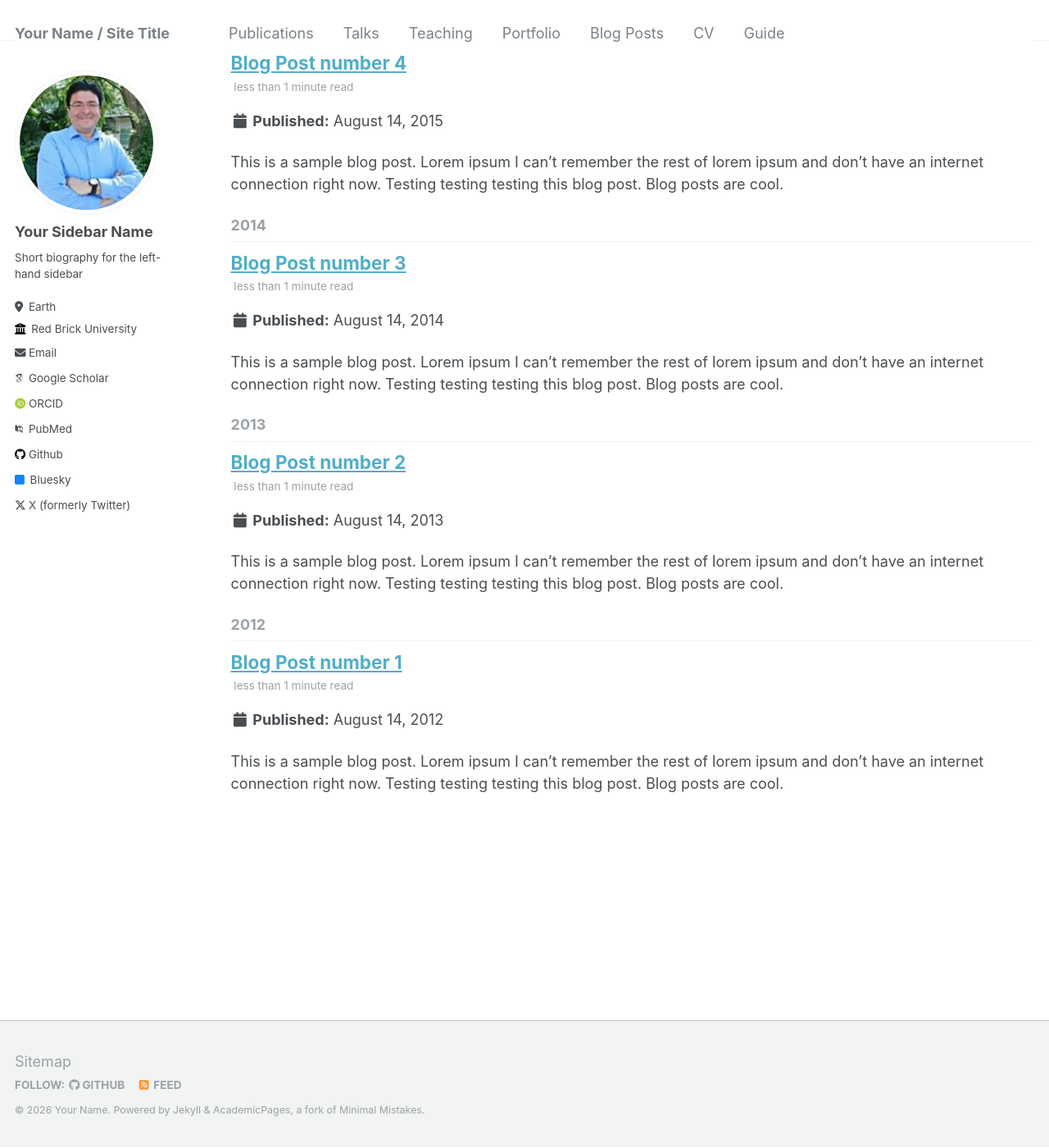
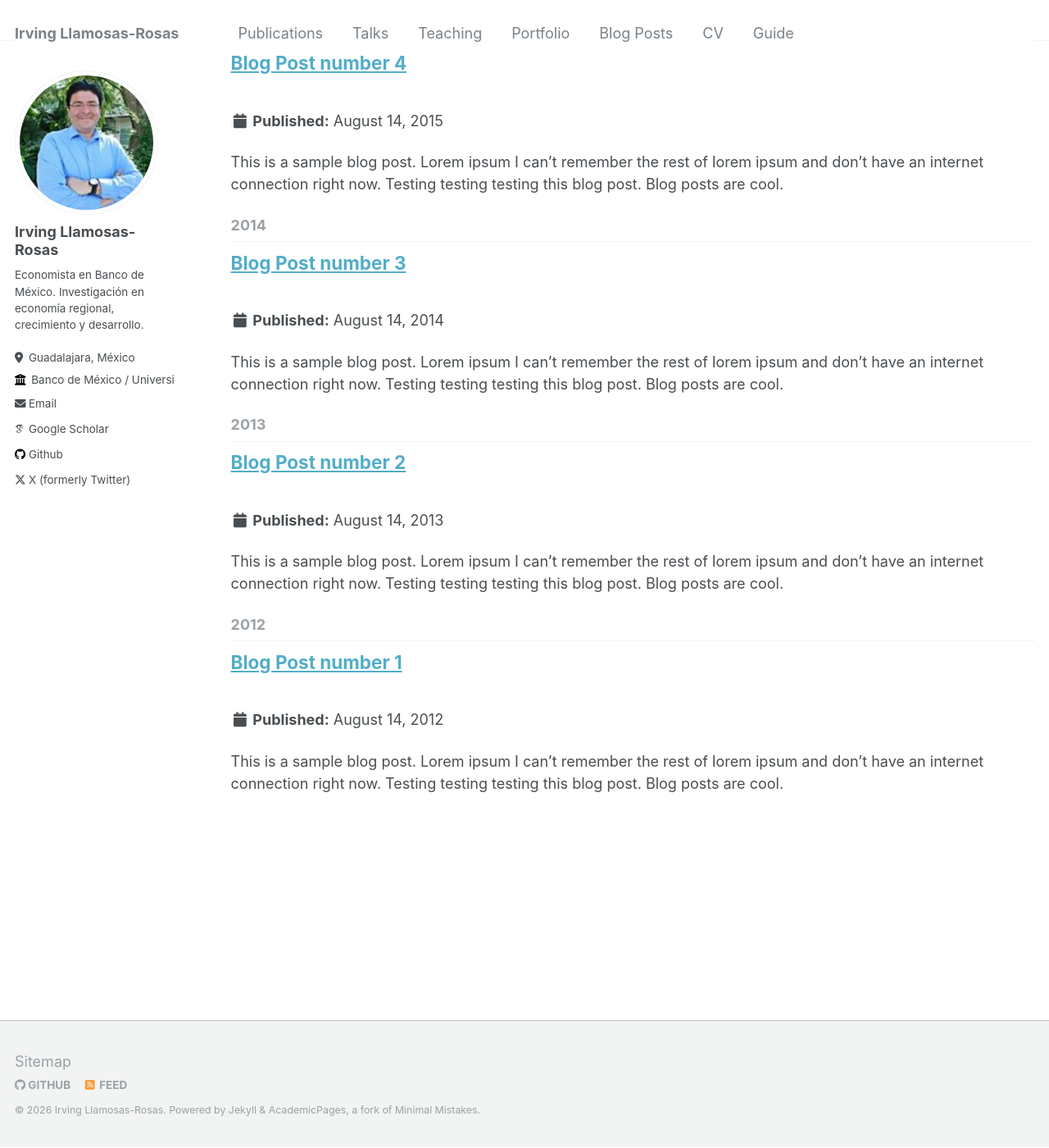
Before and after one commit to illamosas/illamosas.github.io, a Jekyll site: the page built from _pages/year-archive.html, in a window 1280 px wide and 1400 px high, scrolled down 336 px. Shown: the whole window at 82% size. Built offline with Jekyll 4.4.1, drawn with Linux system fonts in a browser that asks for light colours; some web fonts are replaced; part of the change alters nothing that is shown; some of the changed text lies outside the part shown.

Commit message:
Add files via upload

```diff
--- a/_config.yml
+++ b/_config.yml
@@ -1,145 +1,48 @@
-# Welcome to Jekyll!
-#
-# This config file is meant for settings that affect your entire site, values
-# which you are expected to set up once and rarely need to edit after that.
-# For technical reasons, this file is *NOT* reloaded automatically when you use
-# `jekyll serve -l -H localhost`. If you change this file, please restart the
-# server process.
+# Site Settings
+locale                   : "es-MX"
+title                    : "Irving Llamosas-Rosas"
+title_separator          : "-"
+name                     : "Irving Llamosas-Rosas"
+description              : "Economista Regional | Banco de México | Profesor Asociado, Universidad de Guadalajara"
+url                      : "https://illamosas.github.io"
+baseurl                  : ""
+repository               : "illamosas/illamosas.github.io"
 
-# Basic Site Settings
-locale                   : "en-US"
-title                    : "Your Name / Site Title"
-title_separator          : "-"
-name                     : &name "Your Name"
-description              : &description "personal description"
-url                      : https://academicpages.github.io # the base hostname & protocol for your site e.g. "https://mmistakes.github.io"
-baseurl                  : "" # the subpath of your site, e.g. "/blog"
-repository               : "academicpages/academicpages.github.io"
-
-# Site Author - The following control what appear as part of the author content on the side bar.
-#               If a field is blank the icon and link will not appear, otherwise it will be shown.
-#               Additional customization can be done by editing /_includes/author-profile.html
+# Site Author
 author:
-  # Biographic information
-  avatar           : "profile.png"
-  name             : "Your Sidebar Name"
-  pronouns         : # example: "she/her"
-  bio              : "Short biography for the left-hand sidebar"
-  location         : "Earth"
-  employer         : "Red Brick University"
-  uri              : # URL
-  email            : "none@example.org"
-
-  # Academic websites
-  arxiv            : # URL - Update with the correct link to your profile
-  googlescholar    : "https://scholar.google.com/citations?user=PS_CX0AAAAAJ"
-  impactstory      : # URL
-  orcid            : "http://orcid.org/yourorcidurl"
-  pubmed           : "https://www.ncbi.nlm.nih.gov/pubmed/?term=john+snow"
-  researchgate     : # URL
-
-  # Repositories and software development
-  bitbucket        : # Username - Update with your username on the site
-  codepen          : # Username
-  dribbble         : # Username
-  github           : "academicpages"
-  kaggle           : # Username
-  stackoverflow    : # User number or user number and name (i.e., use "1" or "1/jeff-atwood")
-
-  # Social media
-  bluesky          : "bsky.app" # Replace this with you Bluesky username
-  facebook         : # Username
-  flickr           : # Username
-  foursquare       : # Username
-  goodreads        : # Username
-  google_plus      : # Username
-  keybase          : # Username
-  instagram        : # Username
-  lastfm           : # Username
-  linkedin         : # Username
-  mastodon         : # URL
-  medium           : # URL
-  pinterest        : # Username
-  soundcloud       : # Username
-  steam            : # Username
-  telegram         : # URL
-  tumblr           : # Username
-  twitter          : "UniofOxford"  # Replace this with your X / Twitter handle
-  vine             : # Username
-  weibo            : # Username
-  wikipedia        : # Username
-  xing             : # Username
-  youtube          : # Username
-  zhihu            : # URL
-
-
-# Site Settings
-teaser                   :  # filename of teaser fallback teaser image placed in /images/, .e.g. "500x300.png"
-breadcrumbs              : false # true, false (default)
-words_per_minute         : 160
-future                   : true
-read_more                : "disabled" # if enabled, adds "Read more" links to excerpts
-talkmap_link             : false #change to true to add link to talkmap on talks page
-comments:
-  provider               : # false (default), "disqus", "discourse", "facebook", "google-plus", "staticman", "custom"
-  disqus:
-    shortname            :
-  discourse:
-    server               : # https://meta.discourse.org/t/embedding-discourse-comments-via-javascript/31963 , e.g.: meta.discourse.org
-  facebook:
-    appid                :
-    num_posts            : # 5 (default)
-    colorscheme          : # "light" (default), "dark"
-staticman:
-  allowedFields          : ['name', 'email', 'url', 'message']
-  branch                 : "gh-pages" # "master", "gh-pages"
-  commitMessage          : "New comment."
-  filename               : comment-{@timestamp}
-  format                 : "yml"
-  moderation             : true
-  path                   : "_data/comments/{options.slug}"
-  requiredFields         : ['name', 'email', 'message']
-  transforms:
-    email                : "md5"
-  generatedFields:
-    date:
-      type               : "date"
-      options:
-        format           : "iso8601" # "iso8601" (default), "timestamp-seconds", "timestamp-milliseconds"
-atom_feed:
-  hide                   : false     # change to true to hide the RSS feed in the footer
-  path                   : # blank (default) uses feed.xml
-
-
-# SEO Related
-google_site_verification :
-bing_site_verification   :
-alexa_site_verification  :
-yandex_site_verification :
-
-
-# Social Sharing
-twitter:
-  username               : &twitter
-facebook:
-  username               :
-  app_id                 :
-  publisher              :
-og_image                 :  # Open Graph/Twitter default site image
-# For specifying social profiles
-# - https://developers.google.com/structured-data/customize/social-profiles
-social:
-  type                   : # Person or Organization (defaults to Person)
-  name                   : # If the user or organization name differs from the site's name
-  links: # An array of links to social media profiles
-
-
-# Analytics
-analytics:
-  provider               :  "google-universal" # false (default), "google", "google-universal", "google-analytics-4", "custom"
-  google:
-    tracking_id          :
-
+  name             : "Irving Llamosas-Rosas"
+  avatar           : "profile.png"  # Pon tu foto en /images/profile.png
+  bio              : "Economista en Banco de México. Investigación en economía regional, crecimiento y desarrollo."
+  location         : "Guadalajara, México"
+  employer         : "Banco de México / Universidad de Guadalajara"
+  uri              :
+  email            : "irving.llamosas@academicos.udg.mx"
+  researchgate     :
+  uri              :
+  bitbucket        :
+  codepen          :
+  dribbble         :
+  flickr           :
+  facebook         :
+  foursquare       :
+  github           : "illamosas"
+  google_plus      :
+  keybase          :
+  instagram        :
+  lastfm           :
+  linkedin         :
+  orcid            :
+  pinterest        :
+  soundcloud       :
+  stackoverflow    :
+  steam            :
+  tumblr           :
+  twitter          : "llamosas"
+  vine             :
+  weibo            :
+  xing             :
+  youtube          :
+  googlescholar    : "https://scholar.google.com/citations?hl=en&user=VtDkDT0AAAAJ"
 
 # Reading Files
 include:
@@ -176,14 +79,12 @@ keep_files:
 encoding: "utf-8"
 markdown_ext: "markdown,mkdown,mkdn,mkd,md"
 
-
 # Conversion
 markdown: kramdown
 highlighter: rouge
 lsi: false
 excerpt_separator: "\n\n"
 incremental: false
-
 
 # Markdown Processing
 kramdown:
@@ -195,7 +96,6 @@ kramdown:
   toc_levels: 1..6
   smart_quotes: lsquo,rsquo,ldquo,rdquo
   enable_coderay: false
-
 
 # Collections
 collections:
@@ -211,7 +111,6 @@ collections:
   talks:
     output: true
     permalink: /:collection/:path/
-
 
 # Defaults
 defaults:
@@ -259,7 +158,7 @@ defaults:
       layout: single
       author_profile: true
       share: true
-      comment: true
+      comments: true
   # _talks
   - scope:
       path: ""
@@ -269,19 +168,16 @@ defaults:
       author_profile: true
       share: true
 
-
 # Sass/SCSS
 sass:
   sass_dir: _sass
-  style: compressed # http://sass-lang.com/documentation/file.SASS_REFERENCE.html#output_style
-
+  style: compressed
 
 # Outputting
 permalink: /:categories/:title/
-# paginate: 5 # amount of posts to show
+# paginate: 5
 # paginate_path: /page:num/
-timezone: America/Los_Angeles # http://en.wikipedia.org/wiki/List_of_tz_database_time_zones
-
+timezone: America/Mexico_City
 
 # Plugins
 plugins:
@@ -290,46 +186,8 @@ plugins:
   - jekyll-gist
   - jekyll-feed
   - jekyll-redirect-from
-# mimic GitHub Pages with --safe
-whitelist:
-  - jekyll-paginate
-  - jekyll-sitemap
-  - jekyll-gist
-  - jekyll-feed
-  - jemoji
-
-
-# Archives
-#  Type
-#  - GitHub Pages compatible archive pages built with Liquid ~> type: liquid (default)
-#  - Jekyll Archives plugin archive pages ~> type: jekyll-archives
-#  Path (examples)
-#  - Archive page should exist at path when using Liquid method or you can
-#    expect broken links (especially with breadcrumbs enabled)
-#  - <base_path>/tags/my-awesome-tag/index.html ~> path: /tags/
-#  - <base_path/categories/my-awesome-category/index.html ~> path: /categories/
-#  - <base_path/my-awesome-category/index.html ~> path: /
-category_archive:
-  type: liquid
-  path: /categories/
-tag_archive:
-  type: liquid
-  path: /tags/
-# https://github.com/jekyll/jekyll-archives
-# jekyll-archives:
-#   enabled:
-#     - categories
-#     - tags
-#   layouts:
-#     category: archive-taxonomy
-#     tag: archive-taxonomy
-#   permalinks:
-#     category: /categories/:name/
-#     tag: /tags/:name/
-
 
 # HTML Compression
-# - http://jch.penibelst.de/
 compress_html:
   clippings: all
   ignore:
```
